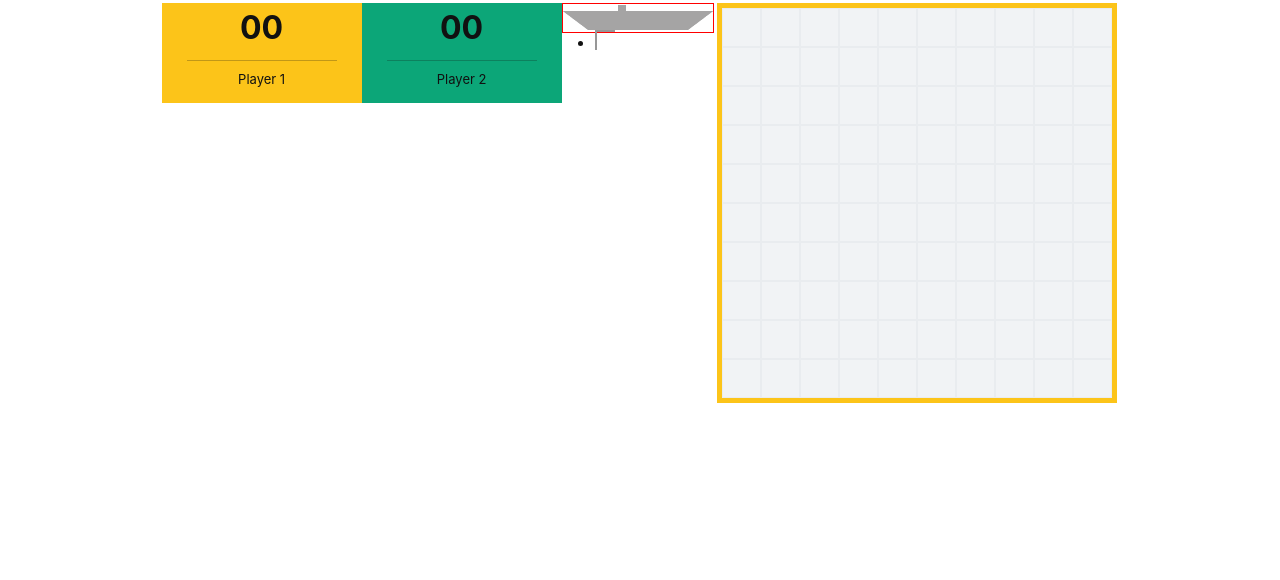
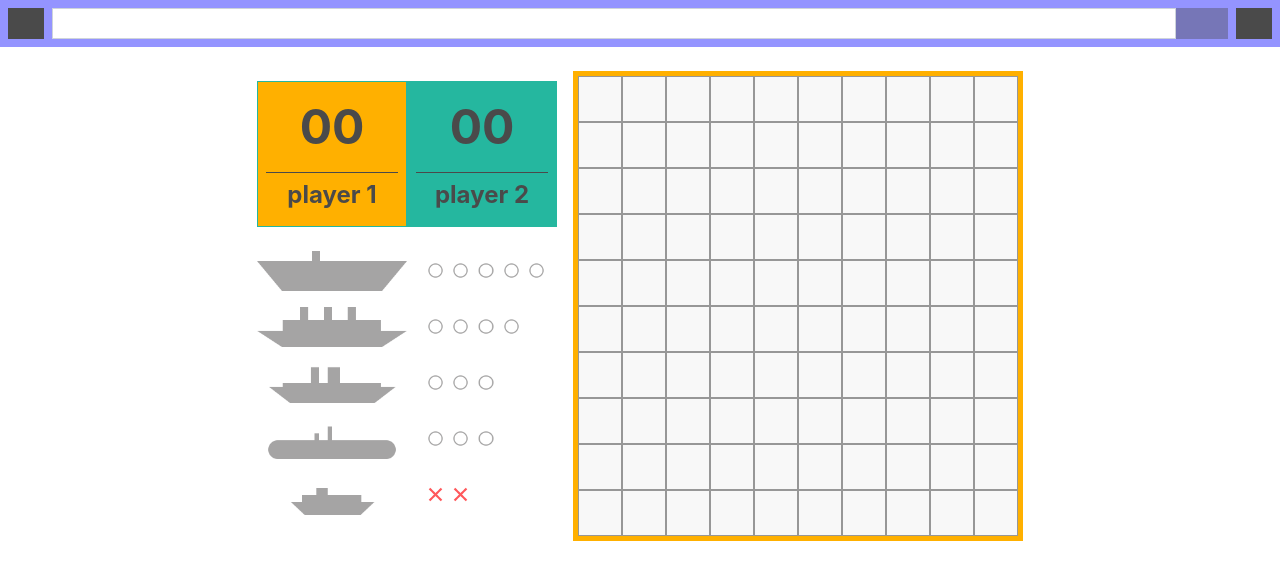
Before and after one commit to arif-b-khan/datacom.battleship, a React app in the folder battleship-ui/: page / in a window 1280 px wide. Built offline with nearby package versions, Linux system fonts and the light colour scheme.

Commit message:
Fixing issue with layout
#### Description
- Correcting the layout

```diff
--- a/battleship-ui/src/Core/Game.js
+++ b/battleship-ui/src/Core/Game.js
@@ -1,40 +1,98 @@
 import React from 'react';
-import { generateEmptyLayout, SHIP_TYPE } from './layoutHelpers';
-import Ship from './Ship';
+import { generateEmptyLayout, SHIP_TYPE_TO_PATH } from './layoutHelpers';
 
 function Game() {
     let gameLayout = generateEmptyLayout();
     let compSquares = gameLayout.map((square, idx) => {
         return <div className={square} key={`comp` + idx} id={`comp` + idx}></div>
-
     });
     const damage = ['hit'];
     return (
         <>
-            <div className="d-xs-flex flex-xs-column d-sm-flex flex-sm-row-reverse justify-content-center">
-                <div className='board'>{compSquares}</div>
-                <div className="d-flex flex-row playercard-margin-top">
-                    <div className="playercard ">
-                        <div>
-                            <label>00</label>
-                            <hr />
-                            <label>
-                                Player 1
-                            </label>
+            <header className='d-flex p-2'>
+                <button type="button" className="btn btn-sm rounded-0 btn_grey me-2 px-3">&nbsp;</button>
+                <input className="form-control form-control-sm rounded-0" type="text" />
+                <button type="button" className="btn btn-sm rounded-0 btn_blue me-2 px-4">&nbsp;</button>
+                <button type="button" className="btn btn-sm rounded-0 btn_grey px-3">&nbsp;</button>
+            </header>
+            <div className="wrapper d-flex flex-column flex-sm-row-reverse justify-content-center align-items-center p-sm-4">
+                <div className='board d-flex flex-wrap'>{compSquares}</div>
+                <div className='playercontainer me-sm-3'>
+                    <div className='playercard d-flex text-center mb-4'>
+                        <div className="yellow-color p-2">
+                            <h1 className='pt-2 pb-3'><strong>00</strong></h1>
+                            <h4><strong>player 1</strong></h4>
+                        </div>
+                        <div className="teal-color p-2">
+                            <h1 className='pt-2 pb-3'><strong>00</strong></h1>
+                            <h4><strong>player 2</strong></h4>
                         </div>
                     </div>
-                    <div className="playercard teal-color">
-                        <div>
-                            <label>00</label>
-                            <hr />
-                            <label>
-                                Player 2
-                            </label>
+                    <div className='playerpoint d-flex flex-wrap'>
+                        <div className='d-flex justify-content-center align-items-center mb-3'>
+                            <div className='ship_box'>
+                                <img src={SHIP_TYPE_TO_PATH['aircraft']} alt={SHIP_TYPE_TO_PATH['aircraft']} />
+                            </div>
+                            <div className='point_box pe-2 ps-3'>
+                                <div className='d-flex'>
+                                    <img src={SHIP_TYPE_TO_PATH['miss']} alt={SHIP_TYPE_TO_PATH['miss']} />
+                                    <img src={SHIP_TYPE_TO_PATH['miss']} alt={SHIP_TYPE_TO_PATH['miss']} />
+                                    <img src={SHIP_TYPE_TO_PATH['miss']} alt={SHIP_TYPE_TO_PATH['miss']} />
+                                    <img src={SHIP_TYPE_TO_PATH['miss']} alt={SHIP_TYPE_TO_PATH['miss']} />
+                                    <img src={SHIP_TYPE_TO_PATH['miss']} alt={SHIP_TYPE_TO_PATH['miss']} />
+                                </div>
+                            </div>
+                        </div>
+                        <div className='d-flex justify-content-center align-items-center mb-3'>
+                            <div className='ship_box'>
+                                <img src={SHIP_TYPE_TO_PATH['battleship']} alt={SHIP_TYPE_TO_PATH['battleship']} />
+                            </div>
+                            <div className='point_box pe-2 ps-3'>
+                                <div className='d-flex'>
+                                    <img src={SHIP_TYPE_TO_PATH['miss']} alt={SHIP_TYPE_TO_PATH['miss']} />
+                                    <img src={SHIP_TYPE_TO_PATH['miss']} alt={SHIP_TYPE_TO_PATH['miss']} />
+                                    <img src={SHIP_TYPE_TO_PATH['miss']} alt={SHIP_TYPE_TO_PATH['miss']} />
+                                    <img src={SHIP_TYPE_TO_PATH['miss']} alt={SHIP_TYPE_TO_PATH['miss']} />
+                                </div>
+                            </div>
+                        </div>
+                        <div className='d-flex justify-content-center align-items-center mb-3'>
+                            <div className='ship_box'>
+                                <img src={SHIP_TYPE_TO_PATH['cruisership']} alt={SHIP_TYPE_TO_PATH['cruisership']} />
+                            </div>
+                            <div className='point_box pe-2 ps-3'>
+                                <div className='d-flex'>
+                                    <img src={SHIP_TYPE_TO_PATH['miss']} alt={SHIP_TYPE_TO_PATH['miss']} />
+                                    <img src={SHIP_TYPE_TO_PATH['miss']} alt={SHIP_TYPE_TO_PATH['miss']} />
+                                    <img src={SHIP_TYPE_TO_PATH['miss']} alt={SHIP_TYPE_TO_PATH['miss']} />
+                                </div>
+                            </div>
+                        </div>
+                        <div className='d-flex justify-content-center align-items-center mb-3'>
+                            <div className='ship_box'>
+                                <img src={SHIP_TYPE_TO_PATH['submarine']} alt={SHIP_TYPE_TO_PATH['submarine']} />
+                            </div>
+                            <div className='point_box pe-2 ps-3'>
+                                <div className='d-flex'>
+                                    <img src={SHIP_TYPE_TO_PATH['miss']} alt={SHIP_TYPE_TO_PATH['miss']} />
+                                    <img src={SHIP_TYPE_TO_PATH['miss']} alt={SHIP_TYPE_TO_PATH['miss']} />
+                                    <img src={SHIP_TYPE_TO_PATH['miss']} alt={SHIP_TYPE_TO_PATH['miss']} />
+                                </div>
+                            </div>
+                        </div>
+                        <div className='d-flex justify-content-center align-items-center mb-3'>
+                            <div className='ship_box'>
+                                <img src={SHIP_TYPE_TO_PATH['carriership']} alt={SHIP_TYPE_TO_PATH['carriership']} />
+                            </div>
+                            <div className='point_box pe-2 ps-3'>
+                                <div className='d-flex'>
+                                    <img src={SHIP_TYPE_TO_PATH['hit']} alt={SHIP_TYPE_TO_PATH['hit']} />
+                                    <img src={SHIP_TYPE_TO_PATH['hit']} alt={SHIP_TYPE_TO_PATH['hit']} />
+                                </div>
+                            </div>
                         </div>
                     </div>
-                    <Ship shipType={SHIP_TYPE.aircraft} damage={damage} />
                 </div>
-
             </div>
         </>
     );
--- a/battleship-ui/src/Core/layoutHelpers.js
+++ b/battleship-ui/src/Core/layoutHelpers.js
@@ -8,14 +8,18 @@ export const SHIP_TYPE = {
     carriership: 'carriership',
     cruisership: 'cruisership',
     submarine: 'submarine',
+    miss: 'miss',
+    hit: 'hit',
 };
 
 export const SHIP_TYPE_TO_PATH = {
     [SHIP_TYPE.aircraft]: '/assets/Aircraft Shape.png',
-    [SHIP_TYPE.battleship]: 'battleship',
-    [SHIP_TYPE.carriership]: 'carriership',
-    [SHIP_TYPE.cruisership]: 'cruisership',
-    [SHIP_TYPE.submarine]: 'submarine',
+    [SHIP_TYPE.battleship]: '/assets/Battleship Shape.png',
+    [SHIP_TYPE.carriership]: '/assets/Carrier Shape.png',
+    [SHIP_TYPE.cruisership]: '/assets/Cruiser Shape.png',
+    [SHIP_TYPE.submarine]: '/assets/Submarine Shape.png',
+    [SHIP_TYPE.miss]: '/assets/Miss small.png',
+    [SHIP_TYPE.hit]: '/assets/Hit small.png',
 };
 
 
--- a/battleship-ui/src/styles/style.scss
+++ b/battleship-ui/src/styles/style.scss
@@ -14,76 +14,97 @@ code {
     monospace;
 }
 
-@include media-breakpoint-up(md) {
-  .board {
-    width: 400px;
-    height: 400px;
-    border: 5px solid var(--oc-yellow-5);
-    margin-top: 0.2em;
-    margin-right: 0.1em;
-    margin-left: 0.2em;
-    display: flex;
-    flex-wrap: wrap;
+header{
+  background-color: #9494ff;
+  .btn_grey{
+    &, &:hover{
+      background-color: #4a4a4a;
+    }
+  }
+  .btn_blue{
+    &, &:hover{
+      background-color: #7676b7;
+    }
+  }
+  .btn_grey,
+  .btn_blue{
+    border: none;
+    outline: none;
+    box-shadow: none;
   }
 }
 
-@include media-breakpoint-down(md) {
-  .board {
-    width: 100%;
-    height: 350px;
-    border: 0.5em solid var(--oc-yellow-5);
-    display: flex;
-    flex-wrap: wrap;
+.wrapper{
+  img{
+    max-width: 100%;
+    max-height: 100%;
   }
 }
 
-.board div {
+.board {
+  width: 100%;
+  border: 5px solid #ffb000;
+  div {
     width: 10%;
-  height: 10%;
+    padding-bottom: 10%;
     box-sizing: border-box;
-  background: var(--oc-gray-1);
-  border: 1px solid var(--oc-gray-2);
+    background: #f8f8f8;
+    border: 1px solid #979797;
     cursor: crosshair;
     transition: background-color 100ms ease-in-out;
   }
-
-.board .empty {
-  background-color: var(--oc-gray-1);
+  .empty {
+    background-color: #f8f8f8;
+  }
+  .empty:hover {
+    background-color: #ffec99;
+  }
 }
 
-.board .empty:hover {
-  background-color: var(--oc-yellow-2);
+.playercontainer{
+  width: 100%;
+  .playercard {
+    color: #4a4a4a;
+    .teal-color {
+      border: 1px solid #25b79f;
+      background-color: #25b79f;
     }
-
-.playercard {
-  width: 200px;
-  height: 100px;
-  display: flex;
-  justify-content: center;
-  align-items: center;
-  background-color: var(--oc-yellow-5);
-  div {
-    width: 150px;
-    text-align: center;
-    hr {
-      margin: 0.5em 0 0.3em 0;
+    .yellow-color {
+      border: 1px solid #25b79f;
+      background-color: #ffb000;
     }
-    label:first-child {
-      font-weight: bold;
-      font-size: xx-large;
-    }
-    label:last-child {
-      font-size: small;
-      margin-bottom: 1em;
+    .teal-color,
+    .yellow-color{
+      width: 50%;
+      h1{
+        font-size: 48px;
+        border-bottom: 1px solid #4a4a4a;
       }
     }
   }
-@include media-breakpoint-up(md) {
-  .playercard-margin-top {
-    margin: 0.2em 0 0 0;
+
+  .playerpoint{
+    .ship_box,
+    .point_box{
+      width: 50%;
+    }
+    .point_box img{
+      max-width: 20%;
+      padding: 3px;
+    }
   }
 }
 
-.teal-color {
-  background-color: var(--oc-teal-7);
+@include media-breakpoint-down(sm) {
+  .playerpoint > div{
+    width: 50%;
   }
+}
+@include media-breakpoint-up(sm) {
+  .board {
+    max-width: 450px;
+  }
+  .playercontainer{
+    max-width: 300px;
+  }
+}
```
Also changed, not shown: 1 other file. Lines whose indentation alone changed are shown as unchanged.
